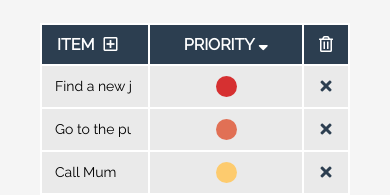
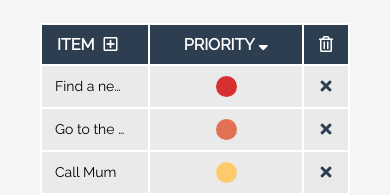
Before and after one commit to josh-newton/vue-todo-list, a Vue app: page / in a window 390 px wide. Shown: the part 161-356 px from the top of the page. Built offline with nearby package versions, Linux system fonts and the light colour scheme.

Commit message:
Minor style change for mobile

```diff
--- a/src/components/List.vue
+++ b/src/components/List.vue
@@ -150,6 +150,7 @@ tr{
     border: none;
     background: none;
     width: calc(100% - 20px);
+    text-overflow: ellipsis;
   }
 }
 .priority{
```
